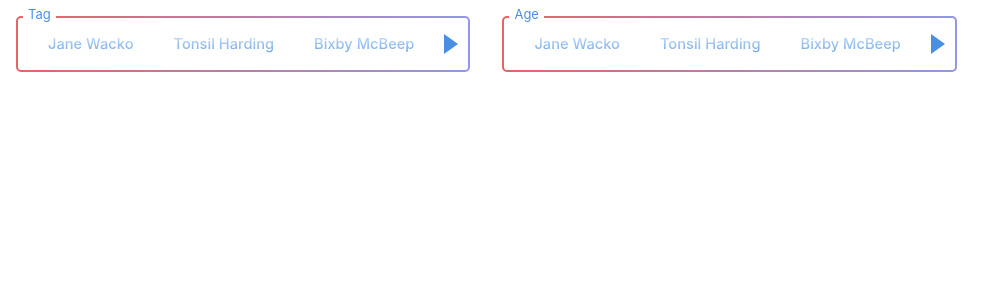
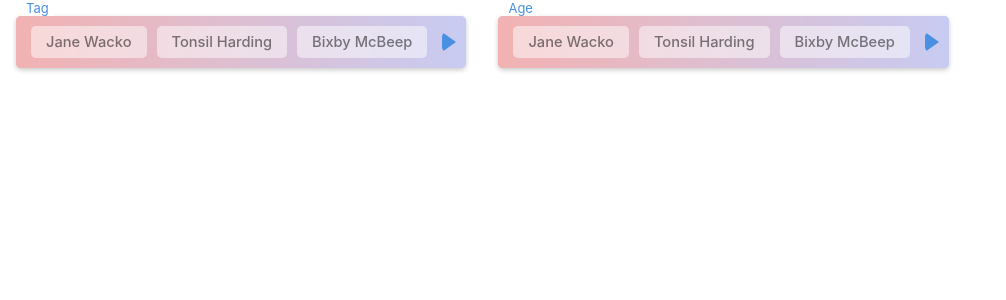
Before and after one commit to nick5616/extensible-drop-down, a React (Create React App) app: page / in a window 1280 px wide. Shown: the top 300 px of the page, without its empty margins (0-1006 px from the left). Built offline with nearby package versions, Linux system fonts and the light colour scheme.

Commit message:
styling fun

```diff
--- a/src/App.css
+++ b/src/App.css
@@ -1,4 +1,8 @@
 
+div {
+  border-radius: 5px;
+
+}
 .drop-down {
   padding: 10px;
   margin-bottom: 10px;
@@ -11,11 +15,13 @@
 .input-box{
   border: 2px solid linear-gradient(245deg, rgba(157,10,241,1) 0%, rgba(13,66,235,1) 100%);
   padding: 5px;
-  border-radius: 3px;
+  border-radius: 5px;
   min-width: fit-content;
 
   display: flex;
-  background-color: white;
+  background-color: rgba(255, 255, 255, 0.5);
+  box-shadow: rgba(0, 0, 0, 0.21) 0px 2px 5px 0px;
+
 }
 
 .input-parent{
@@ -26,7 +32,7 @@
   color:rgb(74, 144, 226);
   color: linear-gradient(245deg, rgba(157,10,241,1) 0%, rgba(13,66,235,1) 100%);
   position: absolute;
-  top: 0.75vh;
+  top: 0vh;
   background-color: white;
   padding-left: 5px;
   padding-right: 5px;
@@ -66,6 +72,14 @@ select option {
   border-radius: 3px;
   box-shadow: rgba(0, 0, 0, 0.21) 0px 2px 5px 0px;
 
+  background: rgba(255,255,255,0.7);
+  color: rgba(0,0,0, 0.5);
+  font-weight: 600;
+}
+
+.input-options-background {
+  background: linear-gradient(0.25turn, #e66465, #9198e5);
+  border-radius: 5px;
 }
 
 .input-option {
@@ -74,7 +88,7 @@ select option {
 }
 
 .input-option:hover {
-  background-color: rgb(240, 247, 255);
+  background-color: rgba(255, 255, 255, 0.30);
 
 }
 .input-checkbox{
@@ -120,15 +134,14 @@ select option {
  */
   font-size: 11pt;
   font-weight: 500;
-  background: linear-gradient(rgb(240, 247, 255), rgb(74, 144, 226));
-  -webkit-background-clip: text;
-  -webkit-text-fill-color: transparent;
+  color: rgba(0,0,0, 0.5);;
+  background: rgba(255,255,255, 0.5);;
 }
 
 .border {
   background: linear-gradient(0.25turn, #e66465, #9198e5);
 
-  padding: 2px;
+
   border-radius: 5px;
 }
 
@@ -153,3 +166,7 @@ select option {
   height: 100%;
 
 }
+
+.options-background {
+  border-radius: 5px;
+}
--- a/src/Components/Option.js
+++ b/src/Components/Option.js
@@ -1,4 +1,5 @@
 import { useState } from "react"
+import Tag from "./Tag"
 let values = [];
 
 function Option(props) {
@@ -19,10 +20,12 @@ function Option(props) {
   }
 
   function formatArray(){
-    let ret = "";
-    values.map((key, value) => {
 
+    const ret = values.map((key, value) => {
+      <Tag></Tag>
     })
+    console.log("RET", ret);
+    return ret;
   }
 
   function addCheckedValue(){
@@ -31,7 +34,7 @@ function Option(props) {
     values.push(props.value);
 
     props.setSelectedValue(
-      formatArrayWithCommas()
+      formatArray()
     );
 
   }
@@ -42,7 +45,7 @@ function Option(props) {
     values.splice(values.indexOf(props.value), 1);
     console.log("filtered array", values);
     props.setSelectedValue(
-      formatArrayWithCommas()
+      formatArray()
     );
   }
 
--- a/src/Components/Tag.js
+++ b/src/Components/Tag.js
@@ -1,7 +1,7 @@
-function Tag(){
+function Tag(props){
   return (
     <div className="selected-item">
-      Shithead Thomas
+      {props.content}
     </div>
   )
 }
--- a/src/Components/dropDown.js
+++ b/src/Components/dropDown.js
@@ -7,8 +7,9 @@ function DropDown(props){
 
   function populateMultipleDropDown(){
       let count = 0;
-      let classes="";
-      if(!dropped) classes="none";
+      let base = "options-background";
+      let classes = base;
+      if(!dropped) classes+=" none";
       console.log("props!", props)
 
       const ret = props.options.map((option) => {
@@ -102,9 +103,10 @@ function DropDown(props){
 
           </div>
         </div>
-        <div className="input-options" id="input-options">
-          {populateMultipleDropDown()}
-
+        <div className="input-options-background">
+          <div className="input-options" id="input-options">
+            {populateMultipleDropDown()}
+          </div>
         </div>
       </div>
        </div>
```
